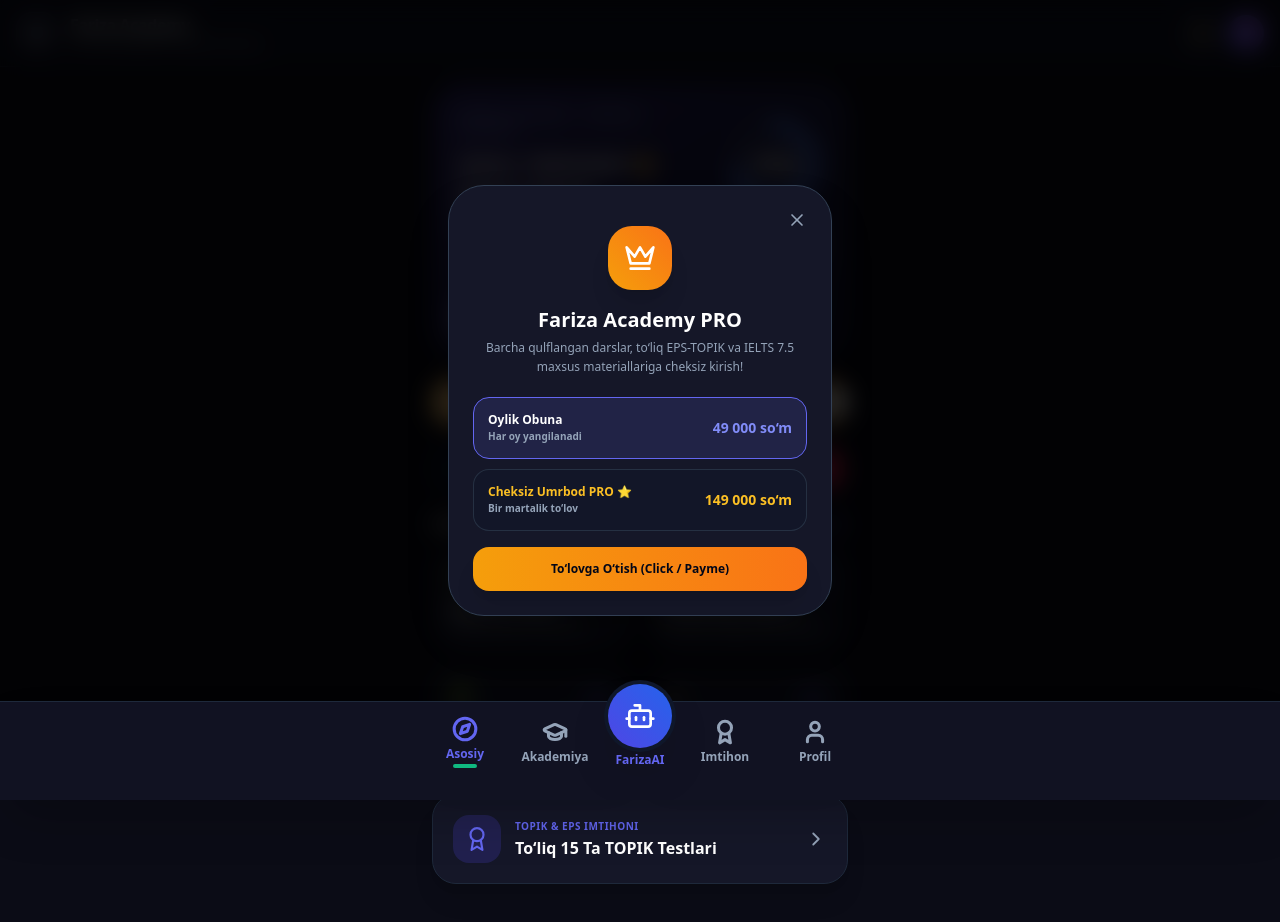
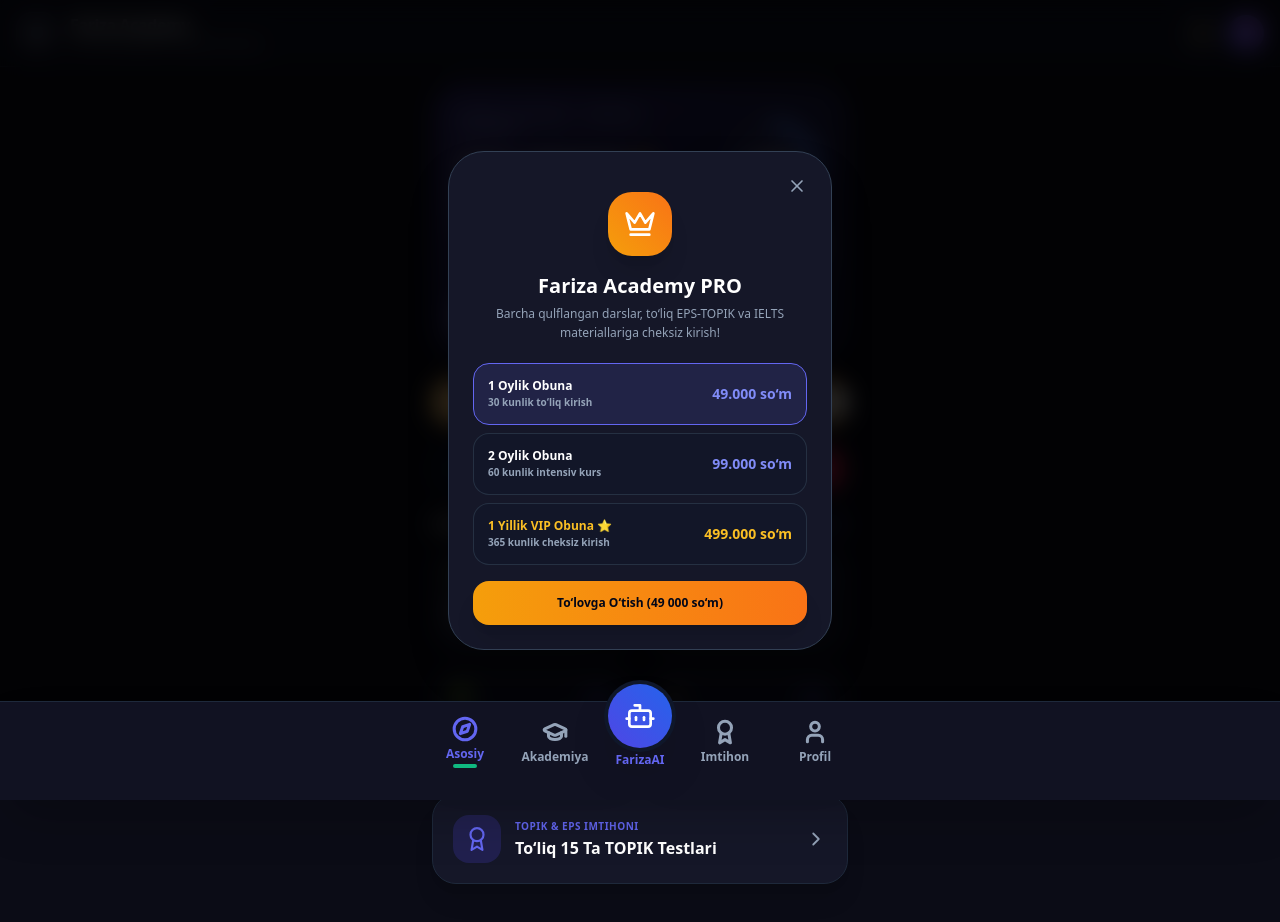
Before and after one commit to uzcone/ziyoprep, a React (Vite) app: page / in a window 1280 px wide. Both pictures are taken after a click on the element 640 px from the left and 402 px from the top of the page. Shown: the top 922 px of the page. Built offline with nearby package versions, Linux system fonts and the light colour scheme.

Commit message:
Update App.jsx

```diff
--- a/App.jsx
+++ b/App.jsx
@@ -82,8 +82,8 @@ export default function App() {
   const [activeTab, setActiveTab] = useState('home');
   const [isSidebarOpen, setIsSidebarOpen] = useState(false);
   const [isPaywallOpen, setIsPaywallOpen] = useState(false);
-  const [paymentStep, setPaymentStep] = useState('select'); // 'select' | 'checkout' | 'waiting'
-  const [selectedPlan, setSelectedPlan] = useState('monthly');
+  const [paymentStep, setPaymentStep] = useState('select'); // 'select' | 'checkout'
+  const [selectedPlan, setSelectedPlan] = useState('monthly'); // 'monthly' | '2months' | 'yearly'
   const [selectedLevel, setSelectedLevel] = useState('beginner');
   const [activeLesson, setActiveLesson] = useState(null);
   const [lessonStep, setLessonStep] = useState('theory');
@@ -93,7 +93,46 @@ export default function App() {
   const [editForm, setEditForm] = useState(userProfile);
   const fileInputRef = useRef(null);
 
-  // --- 3. TO‘LIQ DARSLAR BAZASI ---
+  // --- 3. IOS SAFARI UCHUN 100% KAFOLATLANGAN AUDIO SINTEZ ---
+  useEffect(() => {
+    if ('speechSynthesis' in window) {
+      window.speechSynthesis.onvoiceschanged = () => {
+        window.speechSynthesis.getVoices();
+      };
+      window.speechSynthesis.getVoices();
+    }
+  }, []);
+
+  const speakText = (text, lang = selectedLanguage === 'kr' ? 'ko-KR' : 'en-US') => {
+    if (!('speechSynthesis' in window)) {
+      alert("Qurilmangiz nutq sintezini qo‘llab-quvvatlamaydi.");
+      return;
+    }
+    try {
+      window.speechSynthesis.cancel();
+      window.speechSynthesis.resume();
+
+      const clean = text.replace(/[\(\)①②③④]/g, '').trim();
+      const ut = new SpeechSynthesisUtterance(clean);
+      ut.lang = lang;
+      ut.rate = 0.85;
+      ut.volume = 1.0;
+      ut.pitch = 1.0;
+
+      // Mavjud ovozlardan mosini tanlash
+      const voices = window.speechSynthesis.getVoices();
+      const targetVoice = voices.find(v => v.lang.startsWith(lang.slice(0, 2)));
+      if (targetVoice) {
+        ut.voice = targetVoice;
+      }
+
+      window.speechSynthesis.speak(ut);
+    } catch (e) {
+      console.error(e);
+    }
+  };
+
+  // --- 4. DARSLAR BAZASI ---
   const coursesData = {
     kr: {
       title: "Korean Academy",
@@ -113,7 +152,7 @@ export default function App() {
           section: '1-bo‘lim: Hangul',
           title: '1-dars: Koreys alifbosi',
           desc: 'Unlilar va undoshlar',
-          theory: 'Koreys alifbosi (Hangul) 14 ta asosiy undosh va 10 ta asosiy unlidan iborat. Harflar doim bo‘g‘in bloklari ko‘rinishida yoziladi.',
+          theory: 'Koreys alifbosi (Hangul) 14 ta asosiy undosh va 10 ta asosiy unlidan iborat. Harflar doim bo‘g‘in bloklari ko‘rinishida birlashadi.',
           words: [
             { word: '가', meaning: 'Ga (ㄱ + ㅏ)', sound: '가' },
             { word: '나', meaning: 'Na (ㄴ + ㅏ)', sound: '나' },
@@ -240,7 +279,7 @@ export default function App() {
     }
   };
 
-  // --- 4. TO‘LIQ 15 TA TOPIK & EPS-TOPIK IMTIHON SAVOLLARI ---
+  // --- 5. TO‘LIQ 15 TA TOPIK & EPS-TOPIK IMTIHON SAVOLLARI ---
   const koreanTopikQuestions = [
     {
       id: "kr1",
@@ -248,7 +287,7 @@ export default function App() {
       options: ["① 일어납니다", "② 잤습니다", "③ 만났습니다", "④ 샀습니다"],
       correct: "① 일어납니다",
       audio: "저는 아침에 일찍 일어납니다",
-      explanation: "Tarjimasi: 'Men ertalab barvaqt uyg'onaman'. Odatiy harakat uchun 일어나다 fe'li to'g'ri keladi."
+      explanation: "Tarjimasi: 'Men ertalab barvaqt uyg'onaman'. Odatiy harakat uchun 일어나다 fe'li qo'llaniladi."
     },
     {
       id: "kr2",
@@ -304,7 +343,7 @@ export default function App() {
       options: ["① 끕니다 (O'chiraman)", "② 켭니다", "③ 마십니다", "④ 잡니다"],
       correct: "① 끕니다 (O'chiraman)",
       audio: "작업을 끝마친 후에는 기계의 전원을 끕니다",
-      explanation: "Ish tugagach uskunaning elektr quvvati o'chiriladi (끄다)."
+      explanation: "Ish tugagach elektr quvvati o'chiriladi (끄다)."
     },
     {
       id: "kr9",
@@ -328,7 +367,7 @@ export default function App() {
       options: ["① 지게차 (Forklift)", "② 사다리", "③ 드라이버", "④ 망치"],
       correct: "① 지게차 (Forklift)",
       audio: "무거운 물건을 높은 곳으로 올릴 때 지게차를 사용합니다",
-      explanation: "Og'ir yuklarni ko'tarish va tashish uchun yuk ko'taruvchi mashina (지게차) ishlatiladi."
+      explanation: "Og'ir yuklarni ko'tarish va tashish uchun yuk ko'taruvchi transport (지게차) ishlatiladi."
     },
     {
       id: "kr12",
@@ -352,7 +391,7 @@ export default function App() {
       options: ["① 방독마스크 (Gazniqob)", "② 귀마개", "③ 벨트", "④ 안대"],
       correct: "① 방독마스크 (Gazniqob)",
       audio: "페인트칠을 할 때 유해 물질을 막기 위해 방독마스크를 씁니다",
-      explanation: "Zaharli moddalar va bo'yoqlardan nafas yo'lini himoyalashda maxsus niqob (방독마스크) taqiladi."
+      explanation: "Zaharli moddalardan nafas yo'lini himoyalashda maxsus niqob (방독마스크) taqiladi."
     },
     {
       id: "kr15",
@@ -360,11 +399,11 @@ export default function App() {
       options: ["① 보냈습니다 (O‘tkazdim)", "② 팔았습니다", "③ 빌렸습니다", "④ 던졌습니다"],
       correct: "① 보냈습니다 (O‘tkazdim)",
       audio: "이번 주말에는 고향 친구를 만나서 즐거운 시간을 보냈습니다",
-      explanation: "Vaqtni o'tkazmoq birikmasi koreys tilida '시간을 보내다' bo'ladi."
+      explanation: "Vaqtni maroqli o'tkazmoq birikmasi '시간을 보내다' bo'ladi."
     }
   ];
 
-  // --- 5. TO‘LIQ 15 TA INGLIZ TILI (IELTS) SAVOLLARI ---
+  // --- 6. TO‘LIQ 15 TA INGLIZ TILI (IELTS) SAVOLLARI ---
   const englishIeltsQuestions = [
     {
       id: "en1",
@@ -404,7 +443,7 @@ export default function App() {
       options: ["① everyday social situations", "② university lectures", "③ scientific debates", "④ history of art"],
       correct: "① everyday social situations",
       audio: "In IELTS Listening Section 1 speakers typically discuss everyday social situations",
-      explanation: "Section 1 da kundalik hayotga oid dialoglar (mehmonxona, ijara, ma'lumot) bo'ladi."
+      explanation: "Section 1 da kundalik hayotga oid dialoglar bo'ladi."
     },
     {
       id: "en6",
@@ -412,7 +451,7 @@ export default function App() {
       options: ["① clarify or reveal details", "② turn off lights", "③ hide evidence", "④ complain loudly"],
       correct: "① clarify or reveal details",
       audio: "To shed light on something means to clarify or reveal details",
-      explanation: "Shed light on — biror masalani oydinlashtirish, tushuntirish."
+      explanation: "Shed light on — biror masalani oydinlashtirish."
     },
     {
       id: "en7",
@@ -428,7 +467,7 @@ export default function App() {
       options: ["① numerous individuals", "② heaps of folk", "③ bunch of guys", "④ tons of persons"],
       correct: "① numerous individuals",
       audio: "Select the formal synonym for a lot of people",
-      explanation: "'Numerous individuals' akademik yozuvda eng yuqori ball beruvchi ifodadir."
+      explanation: "'Numerous individuals' akademik yozuvda eng to'g'ri ifodadir."
     },
     {
       id: "en9",
@@ -436,7 +475,7 @@ export default function App() {
       options: ["① 'since' should be 'for'", "② 'has lived' is wrong", "③ 'in' should be 'at'", "④ No error"],
       correct: "① 'since' should be 'for'",
       audio: "He has lived in London for five years",
-      explanation: "Vaqt davomiyligi (5 years) uchun 'for' ishlatiladi, aniq boshlang'ich nuqta uchun 'since'."
+      explanation: "Vaqt davomiyligi (5 years) uchun 'for' ishlatiladi."
     },
     {
       id: "en10",
@@ -444,7 +483,7 @@ export default function App() {
       options: ["① 1 minute", "② 3 minutes", "③ 30 seconds", "④ No preparation"],
       correct: "① 1 minute",
       audio: "In Speaking Part 2 how much preparation time is given",
-      explanation: "Cue card bo'yicha tayyorlanish uchun 1 daqiqa vaqt ajratiladi."
+      explanation: "Cue card bo'yicha tayyorlanish uchun 1 daqiqa beriladi."
     },
     {
       id: "en11",
@@ -452,7 +491,7 @@ export default function App() {
       options: ["① never having happened before", "② predictable", "③ very slow", "④ extremely expensive"],
       correct: "① never having happened before",
       audio: "Unprecedented means never having happened before",
-      explanation: "Unprecedented — misli ko'rilmagan, avval yuz bermagan hodisa."
+      explanation: "Unprecedented — misli ko'rilmagan hodisa."
     },
     {
       id: "en12",
@@ -460,7 +499,7 @@ export default function App() {
       options: ["① make less severe or reduce", "② destroy completely", "③ increase greatly", "④ build quickly"],
       correct: "① make less severe or reduce",
       audio: "What does alleviate mean",
-      explanation: "Alleviate — og'riq yoki muammoni yengillashtirish (reduce)."
+      explanation: "Alleviate — og'riq yoki muammoni yengillashtirish."
     },
     {
       id: "en13",
@@ -468,7 +507,7 @@ export default function App() {
       options: ["① identify factual information accurately", "② memorize the text", "③ translate word by word", "④ guess grammar"],
       correct: "① identify factual information accurately",
       audio: "Identify factual information accurately",
-      explanation: "Bu savol turi matndagi faktlar va muallif fikrini aniq tekshiradi."
+      explanation: "Bu savol turi matndagi faktlarni aniq tekshiradi."
     },
     {
       id: "en14",
@@ -484,24 +523,12 @@ export default function App() {
       options: ["① fail to appreciate its true value", "② buy something on credit", "③ take it strictly on contract", "④ give a promise"],
       correct: "① fail to appreciate its true value",
       audio: "Fail to appreciate its true value",
-      explanation: "Biror ne'mat yoki shaxsning qadriga yetmaslik, tabiiy deb qarash."
+      explanation: "Biror ne'matning qadriga yetmaslik."
     }
   ];
 
   const [testAnswers, setTestAnswers] = useState({});
   const [testChecked, setTestChecked] = useState(false);
-
-  // Ovoz berish
-  const speakText = (text, lang = selectedLanguage === 'kr' ? 'ko-KR' : 'en-US') => {
-    if (!('speechSynthesis' in window)) return;
-    window.speechSynthesis.cancel();
-    window.speechSynthesis.resume();
-    const clean = text.replace(/[\(\)①②③④]/g, '');
-    const ut = new SpeechSynthesisUtterance(clean);
-    ut.lang = lang;
-    ut.rate = 0.9;
-    window.speechSynthesis.speak(ut);
-  };
 
   const handlePhotoUpload = (e) => {
     const file = e.target.files[0];
@@ -524,7 +551,6 @@ export default function App() {
   const activeLessonsList = currentCourse.lessons.filter(l => l.level === selectedLevel);
   const activeQuestionsList = selectedLanguage === 'kr' ? koreanTopikQuestions : englishIeltsQuestions;
 
-  // Darsni ochish yoki Paywall ko'rsatish
   const handleOpenLesson = (lesson) => {
     if (lesson.isPro && !userProfile.isPro) {
       setPaymentStep('select');
@@ -537,7 +563,13 @@ export default function App() {
     setActiveTab('lesson_detail');
   };
 
-  // Mavzu ranglari
+  // Tanlangan tarif narxini olish
+  const getSelectedPrice = () => {
+    if (selectedPlan === 'monthly') return '49 000 so‘m';
+    if (selectedPlan === '2months') return '99 000 so‘m';
+    return '499 000 so‘m';
+  };
+
   const theme = {
     bg: isDarkMode ? 'bg-[#0b0c16] text-slate-100' : 'bg-slate-100 text-slate-900',
     card: isDarkMode ? 'bg-[#151728] border-slate-800 shadow-xl' : 'bg-white border-slate-200 shadow-md',
@@ -822,7 +854,7 @@ export default function App() {
   };
 
   // ==========================================
-  // 3. INTERAKTIV DARS JARAYONI
+  // 3. INTERAKTIV DARS JARAYONI (SO'ZLAR & AUDIO)
   // ==========================================
   const renderLessonDetail = () => {
     if (!activeLesson) return null;
@@ -884,18 +916,18 @@ export default function App() {
           <div className="space-y-3">
             <div className="px-1">
               <h4 className={`font-black text-sm ${theme.textMain}`}>Yangi so‘zlar va Audio Talaffuz:</h4>
-              <p className={`text-xs ${theme.textMuted}`}>So‘zlarni eshitish uchun ustiga bosing</p>
+              <p className={`text-xs ${theme.textMuted}`}>So‘zlarni eshitish uchun ustiga bosing (Qurilmangiz ovozi yoqilganiga ishonch hosil qiling)</p>
             </div>
 
             <div className="grid grid-cols-1 gap-2.5">
               {activeLesson.words.map((w, idx) => (
                 <div
                   key={idx}
-                  onClick={() => speakText(w.sound)}
-                  className={`${theme.card} border rounded-2xl p-4 flex items-center justify-between cursor-pointer active:scale-98 transition hover:border-indigo-500`}
+                  onClick={() => speakText(w.sound, selectedLanguage === 'kr' ? 'ko-KR' : 'en-US')}
+                  className={`${theme.card} border rounded-2xl p-4 flex items-center justify-between cursor-pointer active:scale-98 transition hover:border-indigo-500 group`}
                 >
                   <div className="flex items-center gap-3">
-                    <button className="p-2.5 rounded-xl bg-indigo-500/15 text-indigo-500">
+                    <button className="p-2.5 rounded-xl bg-indigo-500/15 text-indigo-500 group-hover:bg-indigo-600 group-hover:text-white transition">
                       <Volume2 size={20} />
                     </button>
                     <div>
@@ -903,7 +935,9 @@ export default function App() {
                       <div className={`text-xs ${theme.textMuted}`}>{w.meaning}</div>
                     </div>
                   </div>
-                  <span className="text-[11px] font-bold text-indigo-500">Eshitish 🔊</span>
+                  <span className="text-[11px] font-bold text-indigo-500 flex items-center gap-1">
+                    Eshitish 🔊
+                  </span>
                 </div>
               ))}
             </div>
@@ -979,7 +1013,7 @@ export default function App() {
   };
 
   // ==========================================
-  // 4. TESTLAR MARKAZI (15 TA SAVOLLI TOPIK & IELTS)
+  // 4. TESTLAR MARKAZI (15 TA SAVOLLI)
   // ==========================================
   const renderTests = () => {
     return (
@@ -1003,7 +1037,7 @@ export default function App() {
                 <p className={`font-bold text-sm leading-relaxed ${theme.textMain}`}>{q.question}</p>
                 <button
                   onClick={() => speakText(q.audio, selectedLanguage === 'kr' ? 'ko-KR' : 'en-US')}
-                  className="p-2 bg-indigo-500/15 hover:bg-indigo-500/25 text-indigo-500 rounded-xl shrink-0"
+                  className="p-2 bg-indigo-500/15 hover:bg-indigo-500/25 text-indigo-500 rounded-xl shrink-0 active:scale-90 transition"
                   title="Savolni tinglash"
                 >
                   <Volume2 size={18} />
@@ -1076,7 +1110,7 @@ export default function App() {
 
         <button
           onClick={() => speakText(selectedLanguage === 'kr' ? "안녕하세요! 파리자 아카데미에 오신 것을 환영합니다. 한국어 공부를 시작해 볼까요?" : "Hello! Welcome to Fariza Academy. Let us practice speaking today.")}
-          className="w-full py-3.5 bg-indigo-600 hover:bg-indigo-500 text-white font-black rounded-2xl text-xs transition flex items-center justify-center gap-2 shadow-lg"
+          className="w-full py-3.5 bg-indigo-600 hover:bg-indigo-500 text-white font-black rounded-2xl text-xs transition flex items-center justify-center gap-2 shadow-lg active:scale-95"
         >
           <Volume2 size={16} /> AI Murabbiy bilan ovozli mashq qilish
         </button>
@@ -1203,7 +1237,7 @@ export default function App() {
         </header>
       )}
 
-      {/* 2. HAQIQIY TO‘LOV TIZIMI (CLICK / PAYME CHECKOUT) */}
+      {/* 2. REAL TO‘LOV TIZIMI (CLICK / PAYME) */}
       {isPaywallOpen && (
         <div className="fixed inset-0 z-50 flex items-center justify-center p-4">
           <div
@@ -1228,11 +1262,12 @@ export default function App() {
                 <div>
                   <h3 className={`font-black text-xl ${theme.textMain}`}>Fariza Academy PRO</h3>
                   <p className={`text-xs ${theme.textMuted} mt-1 leading-relaxed`}>
-                    Barcha qulflangan darslar, to‘liq EPS-TOPIK va IELTS 7.5 maxsus materiallariga cheksiz kirish!
+                    Barcha qulflangan darslar, to‘liq EPS-TOPIK va IELTS materiallariga cheksiz kirish!
                   </p>
                 </div>
 
-                <div className="space-y-2.5 text-left text-xs font-bold pt-1">
+                {/* 3 ta Tarif tanlovi */}
+                <div className="space-y-2 text-left text-xs font-bold pt-1">
                   <div
                     onClick={() => setSelectedPlan('monthly')}
                     className={`p-3.5 rounded-2xl border cursor-pointer transition ${
@@ -1240,23 +1275,36 @@ export default function App() {
                     } flex items-center justify-between`}
                   >
                     <div>
-                      <div className="text-white font-black">Oylik Obuna</div>
-                      <div className="text-slate-400 text-[10px]">Har oy yangilanadi</div>
+                      <div className="text-white font-black">1 Oylik Obuna</div>
+                      <div className="text-slate-400 text-[10px]">30 kunlik to‘liq kirish</div>
                     </div>
-                    <div className="text-indigo-400 font-black text-sm">49 000 so‘m</div>
+                    <div className="text-indigo-400 font-black text-sm">49.000 so‘m</div>
                   </div>
 
                   <div
-                    onClick={() => setSelectedPlan('lifetime')}
+                    onClick={() => setSelectedPlan('2months')}
                     className={`p-3.5 rounded-2xl border cursor-pointer transition ${
-                      selectedPlan === 'lifetime' ? 'border-amber-500 bg-amber-500/15' : 'border-slate-700/60 bg-slate-900/40'
+                      selectedPlan === '2months' ? 'border-indigo-500 bg-indigo-500/15' : 'border-slate-700/60 bg-slate-900/40'
                     } flex items-center justify-between`}
                   >
                     <div>
-                      <div className="text-amber-400 font-black">Cheksiz Umrbod PRO ⭐</div>
-                      <div className="text-slate-400 text-[10px]">Bir martalik to‘lov</div>
+                      <div className="text-white font-black">2 Oylik Obuna</div>
+                      <div className="text-slate-400 text-[10px]">60 kunlik intensiv kurs</div>
                     </div>
-                    <div className="text-amber-400 font-black text-sm">149 000 so‘m</div>
+                    <div className="text-indigo-400 font-black text-sm">99.000 so‘m</div>
+                  </div>
+
+                  <div
+                    onClick={() => setSelectedPlan('yearly')}
+                    className={`p-3.5 rounded-2xl border cursor-pointer transition ${
+                      selectedPlan === 'yearly' ? 'border-amber-500 bg-amber-500/15' : 'border-slate-700/60 bg-slate-900/40'
+                    } flex items-center justify-between`}
+                  >
+                    <div>
+                      <div className="text-amber-400 font-black">1 Yillik VIP Obuna ⭐</div>
+                      <div className="text-slate-400 text-[10px]">365 kunlik cheksiz kirish</div>
+                    </div>
+                    <div className="text-amber-400 font-black text-sm">499.000 so‘m</div>
                   </div>
                 </div>
 
@@ -1264,7 +1312,7 @@ export default function App() {
                   onClick={() => setPaymentStep('checkout')}
                   className="w-full py-3.5 bg-gradient-to-r from-amber-500 to-orange-500 hover:from-amber-600 hover:to-orange-600 text-slate-950 font-black rounded-2xl text-xs transition shadow-xl"
                 >
-                  To‘lovga O‘tish (Click / Payme)
+                  To‘lovga O‘tish ({getSelectedPrice()})
                 </button>
               </>
             )}
@@ -1273,25 +1321,29 @@ export default function App() {
               <div className="space-y-3.5 text-left text-xs">
                 <div className="text-center pb-1">
                   <h4 className="font-black text-base text-white">To‘lov Kvitansiyasi</h4>
-                  <p className="text-[11px] text-slate-400">Summa: <strong className="text-amber-400">{selectedPlan === 'monthly' ? '49 000 so‘m' : '149 000 so‘m'}</strong></p>
+                  <p className="text-[11px] text-slate-400">Summa: <strong className="text-amber-400">{getSelectedPrice()}</strong></p>
                 </div>
 
+                {/* SIZ KO'RSATGAN HAQIQIY KARTA RAQAMI */}
                 <div className="p-4 rounded-2xl bg-slate-900/80 border border-slate-700 space-y-2">
                   <span className="text-[10px] text-slate-400 uppercase font-black">Karta raqami (Click / Payme):</span>
                   <div className="flex items-center justify-between bg-slate-800 p-2.5 rounded-xl font-mono text-sm font-bold text-white">
-                    <span>8600 4904 1234 5678</span>
+                    <span>9860 1601 0396 4799</span>
                     <button
-                      onClick={() => alert("Karta raqami nusxalandi!")}
-                      className="text-xs bg-indigo-600 px-2 py-1 rounded text-white font-sans"
+                      onClick={() => {
+                        navigator.clipboard?.writeText("9860160103964799");
+                        alert("Karta raqami nusxalandi: 9860 1601 0396 4799");
+                      }}
+                      className="text-xs bg-indigo-600 hover:bg-indigo-500 px-2.5 py-1 rounded text-white font-sans font-bold flex items-center gap-1 active:scale-95"
                     >
-                      Nusxalash
+                      <Copy size={12} /> Nusxalash
                     </button>
                   </div>
-                  <div className="text-[11px] text-slate-400">Qabul qiluvchi: Fariza Academy MCHJ</div>
+                  <div className="text-[11px] text-slate-400">Qabul qiluvchi: Fariza Academy</div>
                 </div>
 
                 <p className="text-[11px] text-slate-400 leading-snug">
-                  To‘lovni amalga oshirgach, chek skrinshotini quyidagi tugma orqali yuboring yoki hisobingizni tasdiqlang:
+                  Iltimos, Click yoki Payme orqali yuqoridagi kartaga to‘lov qiling va chekni yuboring. To‘lov qilingach, administrator tasdiqlab hisobingizni PRO qiladi:
                 </p>
 
                 <div className="space-y-2 pt-1">
@@ -1299,18 +1351,18 @@ export default function App() {
                     onClick={() => {
                       setUserProfile(prev => ({ ...prev, isPro: true }));
                       setIsPaywallOpen(false);
-                      alert("To‘lovingiz qabul qilindi va tekshirildi! Fariza Academy PRO muvaffaqiyatli faollashtirildi! 🎉");
+                      alert("To‘lov tasdiqlandi! Fariza Academy PRO muvaffaqiyatli faollashtirildi! 🎉");
                     }}
-                    className="w-full py-3.5 bg-emerald-600 hover:bg-emerald-500 text-white font-black rounded-2xl text-xs transition shadow-lg text-center"
+                    className="w-full py-3.5 bg-emerald-600 hover:bg-emerald-500 text-white font-black rounded-2xl text-xs transition shadow-lg text-center active:scale-95"
                   >
                     To‘lov Qildim (PRO ni Faollashtirish)
                   </button>
 
                   <button
                     onClick={() => setPaymentStep('select')}
-                    className="w-full py-2.5 bg-slate-800 text-slate-400 font-bold rounded-2xl text-xs"
+                    className="w-full py-2.5 bg-slate-800 text-slate-400 font-bold rounded-2xl text-xs text-center"
                   >
-                    Orqaga
+                    Orqaga (Tarifni o‘zgartirish)
                   </button>
                 </div>
               </div>
@@ -1319,7 +1371,7 @@ export default function App() {
         </div>
       )}
 
-      {/* 3. YON PANEL (DRAWER MENYU) */}
+      {/* 3. YON PANEL */}
       {isSidebarOpen && (
         <div className="fixed inset-0 z-50 flex">
           <div
@@ -1400,7 +1452,7 @@ export default function App() {
             </div>
 
             <div className="pt-4 border-t border-slate-700/40 text-xs text-slate-400">
-              Fariza Academy Platformasi v3.5
+              Fariza Academy Platformasi v3.6
             </div>
           </div>
         </div>
```
